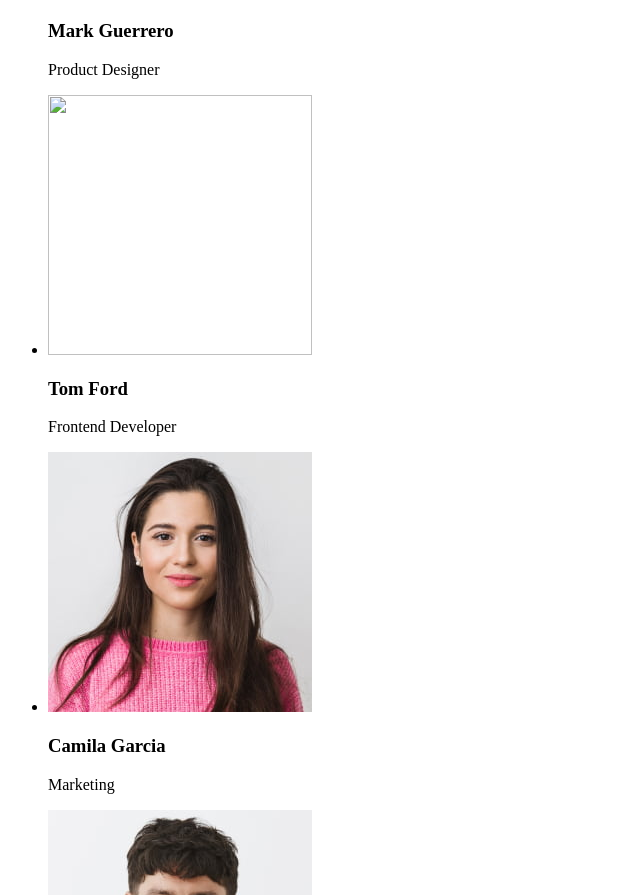
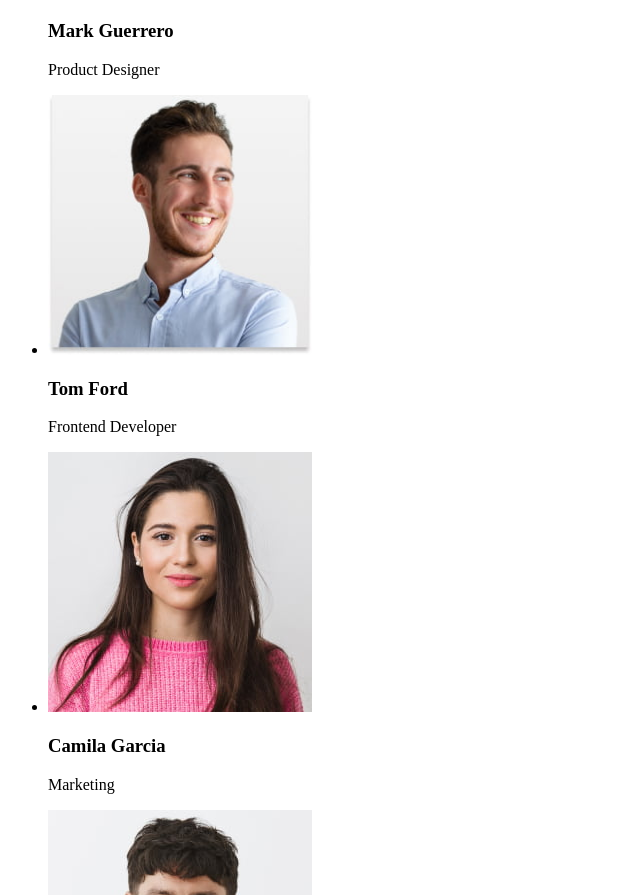
Before and after one commit to diannakazarian/goit-markup-hw-01, a plain HTML site: page index.html in a window 1280 px wide. Shown: the part 923-1818 px from the top of the page, without its empty margins (0-640 px from the left). Drawn offline with Linux system fonts and the light colour scheme.

```diff
--- a/index.html
+++ b/index.html
@@ -79,10 +79,8 @@
           </li>
           <li>
             <img
-              src="./images/our-team/tom-ford.jpg alt="
-              Tom
-              Ford
-              avatar
+              src="./images/our-team/tom-ford.jpg"
+              alt="Tom Ford avatar"
               width="264"
               height="260"
             />
@@ -92,7 +90,7 @@
           <li>
             <img
               src="./images/our-team/camila-garcia.jpg"
-              alt="Camila Garcia avatar"
+              alt="Camila-Garcia avatar"
               width="264"
               height="260"
             />
```
Also changed, not shown: 2 other files.
